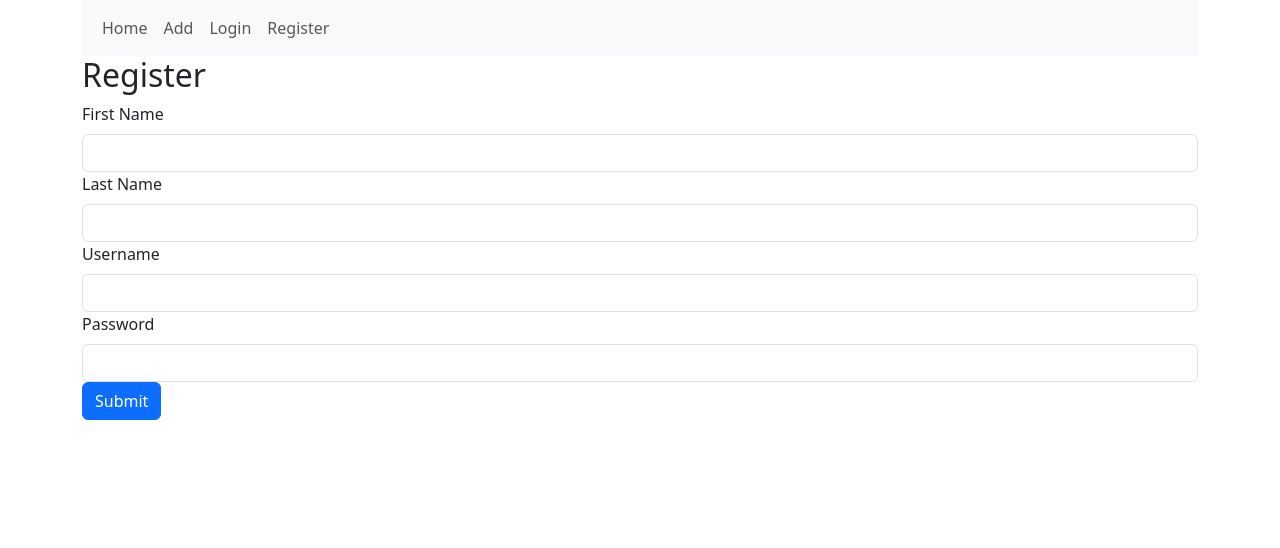
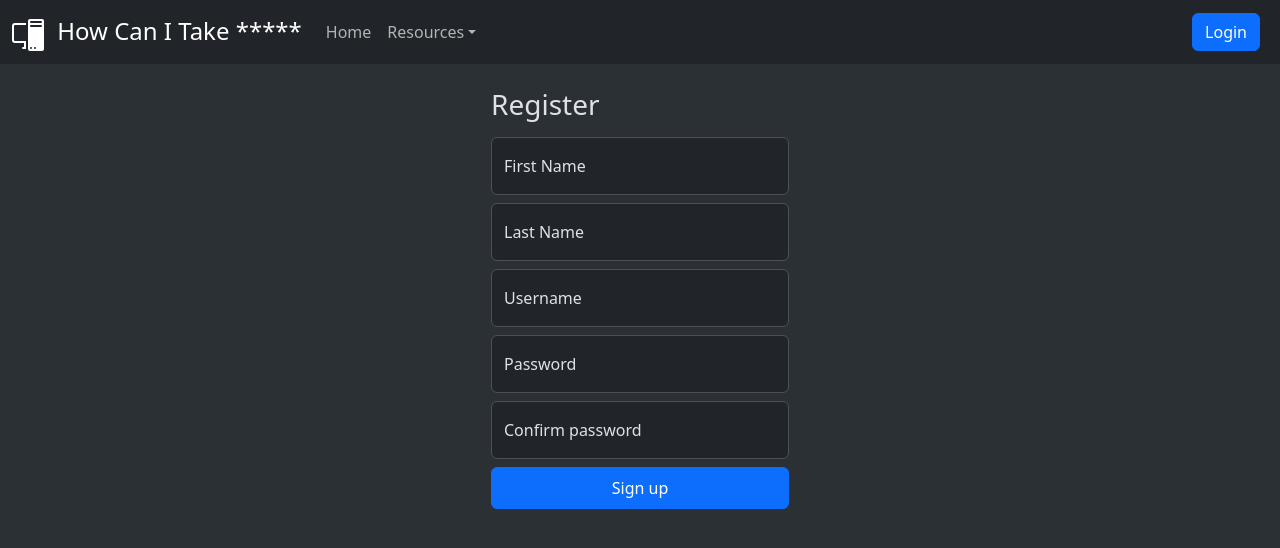
Before and after one commit to gembcior/TakeMe, a Flask app: page /register in a window 1280 px wide. Shown: the top 548 px of the page. Run offline with Flask 3, Linux system fonts and the light colour scheme; some libraries are stand-ins or nearby versions.

Commit message:
Beatifull login and register forms

```diff
--- a/hcit/pages.py
+++ b/hcit/pages.py
@@ -1,8 +1,10 @@
-from flask import Blueprint, redirect, render_template
+from flask import Blueprint, redirect, render_template, url_for
 from flask_wtf import FlaskForm
-from wtforms import PasswordField, StringField, SubmitField
-from wtforms.validators import DataRequired, Length
+from wtforms import PasswordField, StringField, SubmitField, BooleanField
+from wtforms.validators import DataRequired, Length, EqualTo
 from wtforms.widgets import TextInput
+
+from .database import User, db
 
 bp = Blueprint("pages", __name__)
 
@@ -20,15 +22,19 @@ class MyTextInput(TextInput):
 
 
 class RegisterUserForm(FlaskForm):
-    first_name = StringField("First Name", validators=[DataRequired()], widget=MyTextInput())
-    last_name = StringField("Last Name", validators=[DataRequired()], widget=MyTextInput())
-    username = StringField("Username", validators=[DataRequired()], widget=MyTextInput())
-    password = PasswordField("Password", validators=[DataRequired()])
+    first_name = StringField("First Name", validators=[DataRequired(), Length(min=3, max=25)], widget=MyTextInput())
+    last_name = StringField("Last Name", validators=[DataRequired(), Length(min=3, max=25)], widget=MyTextInput())
+    username = StringField("Username", validators=[DataRequired(), Length(min=3, max=25)], widget=MyTextInput())
+    password = PasswordField("Password", validators=[DataRequired(), Length(min=6, max=25)])
+    confirm = PasswordField("Confirm password", validators=[DataRequired(), EqualTo("password", message="Passwords must match.")])
+    submit = SubmitField("Sign up")
 
 
 class LoginUserForm(FlaskForm):
     username = StringField("Username", validators=[DataRequired()], widget=MyTextInput())
     password = PasswordField("Password", validators=[DataRequired()])
+    remember_me = BooleanField("Remember me")
+    submit = SubmitField("Sign in")
 
 
 class AddResourceForm(FlaskForm):
@@ -43,19 +49,30 @@ def home():
 @bp.route("/login", methods=["GET", "POST"])
 def login():
     form = LoginUserForm()
-    form.validate_on_submit()
+    if form.validate_on_submit():
+        return redirect("/")
     return render_template("login.html", form=form)
 
 
 @bp.route("/register", methods=["GET", "POST"])
 def register():
     form = RegisterUserForm()
-    form.validate_on_submit()
+    if form.validate_on_submit():
+        user = User( # noqa
+            username=form.username.data,
+            first_name=form.first_name.data,
+            last_name=form.last_name.data,
+            password=form.password.data,
+        )
+        db.session.add(user)
+        db.session.commit()
+        return redirect("register")
     return render_template("register.html", form=form)
 
 
 @bp.route("/add", methods=["GET", "POST"])
 def add():
     form = AddResourceForm()
-    form.validate_on_submit()
+    if form.validate_on_submit():
+        return redirect("/")
     return render_template("add.html", form=form)
--- a/hcit/static/styles.css
+++ b/hcit/static/styles.css
@@ -0,0 +1,9 @@
+.form-signin {
+  max-width: 330px;
+  padding: 1rem;
+}
+
+.form-signup {
+  max-width: 330px;
+  padding: 1rem;
+}
--- a/hcit/templates/base.html
+++ b/hcit/templates/base.html
@@ -1,6 +1,6 @@
 <!DOCTYPE html>
 
-<html data-bs-theme="light" lang="en">
+<html data-bs-theme="dark" lang="en">
 
 <head>
   <meta charset="utf-8">
@@ -10,22 +10,55 @@
   <link rel="stylesheet" href="{{ url_for('static', filename='styles.css') }}">
 </head>
 
-<body>
+<body class="d-flex flex-column bg-body-tertiary">
 
-  <header>
-    <div class="container">
-      {% include 'header.html' %}
+<header>
+
+<nav class="navbar navbar-expand-lg bg-body">
+  <div class="container-fluid">
+
+    <a class="navbar-brand" href="{{ url_for('pages.home') }}">
+    <svg xmlns="http://www.w3.org/2000/svg" width="32" height="32" fill="currentColor" class="bi bi-pc-display" viewBox="0 0 16 16">
+      <path d="M8 1a1 1 0 0 1 1-1h6a1 1 0 0 1 1 1v14a1 1 0 0 1-1 1H9a1 1 0 0 1-1-1zm1 13.5a.5.5 0 1 0 1 0 .5.5 0 0 0-1 0m2 0a.5.5 0 1 0 1 0 .5.5 0 0 0-1 0M9.5 1a.5.5 0 0 0 0 1h5a.5.5 0 0 0 0-1zM9 3.5a.5.5 0 0 0 .5.5h5a.5.5 0 0 0 0-1h-5a.5.5 0 0 0-.5.5M1.5 2A1.5 1.5 0 0 0 0 3.5v7A1.5 1.5 0 0 0 1.5 12H6v2h-.5a.5.5 0 0 0 0 1H7v-4H1.5a.5.5 0 0 1-.5-.5v-7a.5.5 0 0 1 .5-.5H7V2z"></path>
+    </svg>
+    <span class="fs-4 ms-2">How Can I Take *****</span>
+    </a>
+
+    <div class="collapse navbar-collapse" id="navbarNav">
+      <ul class="navbar-nav">
+        <li class="nav-item">
+          <a class="nav-link" href="{{ url_for('pages.home') }}">Home</a>
+        </li>
+
+        <li class="nav-item dropdown">
+          <a class="nav-link dropdown-toggle" href="#" data-bs-toggle="dropdown" aria-expanded="false">Resources</a>
+          <ul class="dropdown-menu">
+            <li><a class="dropdown-item" href="#">Active</a></li>
+            <li><a class="dropdown-item" href="#">InActive</a></li>
+          </ul>
+        </li>
+
+      </ul>
     </div>
-  </header>
 
-  <main>
-    <div class="container">
-      {% block content %}{% endblock content %}
+    <div class="col-md-3 text-end">
+      <a class="btn btn-primary me-2" href="{{ url_for('pages.login') }}">Login</a>
     </div>
-  </main>
 
+  </div>
+</nav>
+
+</header>
+
+
+<main>
+<div class="container mt-2">
+  {% block content %}{% endblock content %}
+</div>
+</main>
+
+  <script src="{{ url_for('static', filename='js/bootstrap.bundle.min.js') }}"</script>
   <script src="{{ url_for('static', filename='js/bootstrap.min.js') }}"</script>
-  <script src="{{ url_for('static', filename='js/bootstrap.bundle.min.js') }}"</script>
 </body>
 
 </html>
--- a/hcit/templates/home.html
+++ b/hcit/templates/home.html
@@ -2,5 +2,9 @@
 
 {% block content %}
 
+<div>
+  <ul>
+  </ul>
+</div>
 
 {% endblock content %}
--- a/hcit/templates/register.html
+++ b/hcit/templates/register.html
@@ -1,27 +1,82 @@
 {% extends 'base.html' %}
 
 {% block content %}
-<h2>Register</h2>
 
+<div class="form-signup w-100 m-auto">
 <form class="needs-validation" action="" method="POST" novalidate>
+  <h1 class="h3 mb-3 fw-normal">Register</h1>
+
   {{ form.hidden_tag() }}
-  <div>
-  {% for field in form %}
-    {% if not field.flags.hidden %}
-    <label class="form-label">{{ field.label }}</label>
-    {{ field(class_="form-control", required="true") }}
 
-  {% if field.errors %}
-    {% for error in field.errors %}
+  <div class="form-floating my-2">
+    {{ form.first_name(class_="form-control", required="true", id="floatingInput", placeholder="First name") }}
+    <label for="floatingInput">{{ form.first_name.label }}</label>
+
+  {% if form.first_name.errors %}
+    {% for error in form.first_name.errors %}
       <div class="invalid-feedback">
         {{ error }}
       </div>
     {% endfor %}
   {% endif %}
-  {% endif %}
-{% endfor %}
   </div>
 
-  <button type="submit" class="btn btn-primary">Submit</button>
+  <div class="form-floating my-2">
+    {{ form.last_name(class_="form-control", required="true", id="floatingInput", placeholder="Last name") }}
+    <label for="floatingInput">{{ form.last_name.label }}</label>
+
+  {% if form.last_name.errors %}
+    {% for error in form.last_name.errors %}
+      <div class="invalid-feedback">
+        {{ error }}
+      </div>
+    {% endfor %}
+  {% endif %}
+  </div>
+
+  <div class="form-floating my-2">
+    {{ form.username(class_="form-control", required="true", id="floatingInput", placeholder="Username") }}
+    <label for="floatingInput">{{ form.username.label }}</label>
+
+  {% if form.username.errors %}
+    {% for error in form.username.errors %}
+      <div class="invalid-feedback">
+        {{ error }}
+      </div>
+    {% endfor %}
+  {% endif %}
+  </div>
+
+  <div class="form-floating my-2">
+    {{ form.password(class_="form-control", required="true", id="floatingPassword", placeholder="Password") }}
+    <label for="floatingPassword">{{ form.password.label }}</label>
+
+  {% if form.password.errors %}
+    {% for error in form.password.errors %}
+      <div class="invalid-feedback">
+        {{ error }}
+      </div>
+    {% endfor %}
+  {% endif %}
+  </div>
+
+  <div class="form-floating my-2">
+    {{ form.confirm(class_="form-control", required="true", id="floatingconfirm", placeholder="Confirm password") }}
+    <label for="floatingconfirm">{{ form.confirm.label }}</label>
+
+  {% if form.confirm.errors %}
+    {% for error in form.confirm.errors %}
+      <div class="invalid-feedback">
+        {{ error }}
+      </div>
+    {% endfor %}
+  {% endif %}
+  </div>
+
+  <div class="my-2">
+  {{ form.submit(class_="btn btn-primary w-100 py-2") }}
+  </div>
 </form>
+</div>
+
 {% endblock content %}
```
Also changed, not shown: hcit/templates/login.html (+35 -11 lines).
